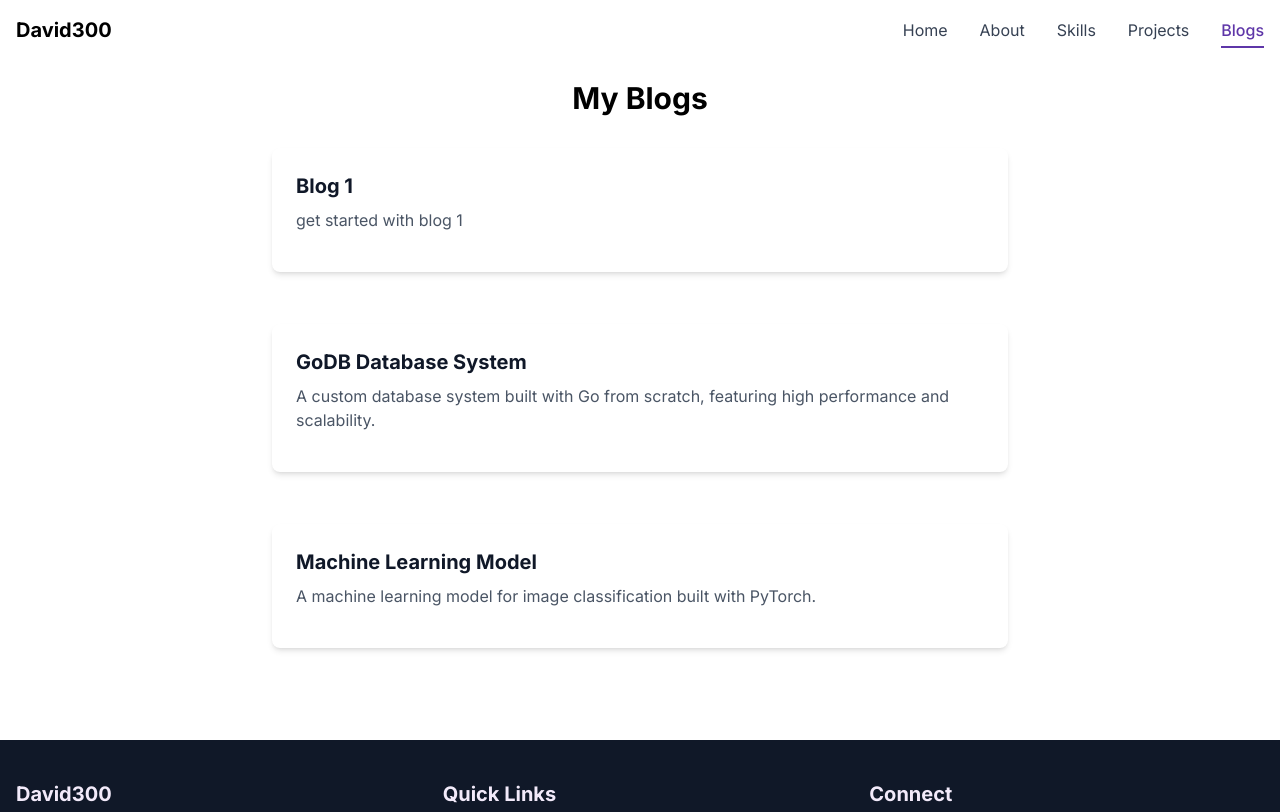
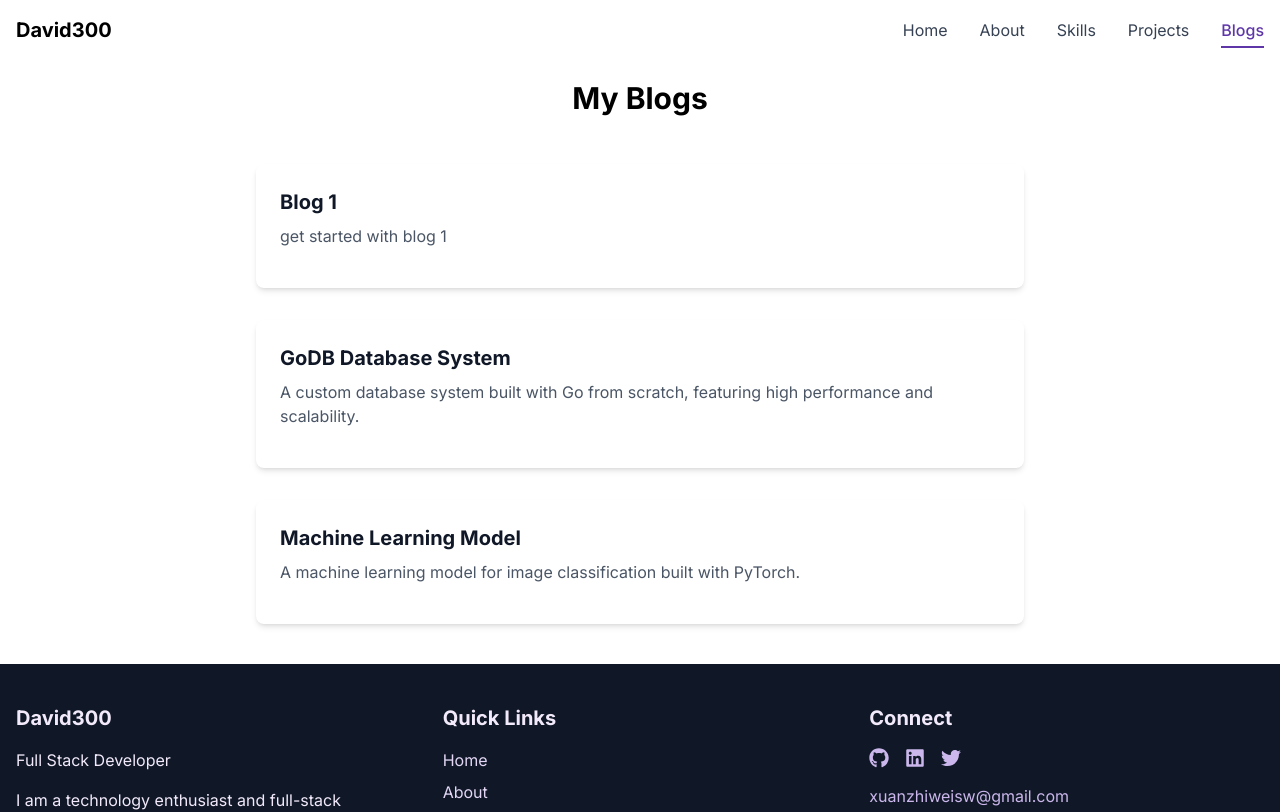
Before and after one commit to lodrg/portfolio, a Next.js app: page /blogs in a window 1280 px wide. Shown: the top 812 px of the page. Built offline with nearby package versions, Linux system fonts and the light colour scheme.

Commit message:
update image

```diff
--- a/src/app/blogs/[id]/page.tsx
+++ b/src/app/blogs/[id]/page.tsx
@@ -2,6 +2,7 @@
 
 import { usePathname } from 'next/navigation';
 import { FC, MouseEvent } from 'react';
+
 
 // 定义图片项接口
 interface ImageItem {
--- a/src/app/blogs/page.tsx
+++ b/src/app/blogs/page.tsx
@@ -13,50 +13,67 @@ const containerVariants = {
   }
 };
 
+// 卡片出现效果 - 模拟 SkillsPage 风格
 const cardVariants = {
-  hidden: { opacity: 0, y: 20 },
+  hidden: {
+    opacity: 0,
+    y: 50,         // 从下方50px的位置开始
+    scale: 0.97    // 稍微缩小的初始状态
+  },
   visible: {
     opacity: 1,
     y: 0,
-    transition: { duration: 0.4 }
+    scale: 1,
+    transition: {
+      duration: 0.7,        // 稍长的动画持续时间
+      ease: [0.25, 0.1, 0.25, 1], // 自定义缓动函数，模拟优雅的入场
+    }
+  },
+  hover: {
+    y: -4,
+    boxShadow: "0 12px 24px rgba(0,0,0,0.1)",
+    transition: { duration: 0.2 }
   }
 };
 
 export default function BlogsPage() {
   const router = useRouter();
 
-  const handleCardClick = (blogId) => {
-    router.push(`/blogs/${blogId}`);
-  };
-
   return (
     <div className="pt-20 pb-10">
-      <h1 className="text-3xl font-bold mb-8 text-center">My Blogs</h1>
+      <h1 className="text-3xl font-bold mb-12 text-center">My Blogs</h1>
 
-      <motion.div
-        className="flex flex-col max-w-3xl mx-auto px-4"
-        variants={containerVariants}
-        initial="hidden"
-        animate="visible"
-      >
-        {blogs.map((blog) => (
-          // 关键修改：添加外层div预留hover空间
-          <div className="mb-8 pt-1 pb-5 -mt-1" key={`container-${blog.id}`}>
+      <div className="container mx-auto px-4">
+        <div className="max-w-3xl mx-auto space-y-8">
+          {blogs.map((blog, index) => (
+            // 每个卡片独立控制其动画
             <motion.div
               key={blog.id}
-              className="bg-white rounded-lg overflow-hidden shadow-md cursor-pointer transform hover:-translate-y-1 hover:shadow-xl transition-all duration-200"
+              className="bg-white rounded-lg shadow-md overflow-hidden cursor-pointer"
               variants={cardVariants}
-              // 移除Framer Motion的hover动画，改用CSS
-              onClick={() => handleCardClick(blog.id)}
+              initial="hidden"
+              // 使用 whileInView 实现滚动触发
+              whileInView="visible"
+              // 视口设置
+              viewport={{
+                once: true,           // 动画只播放一次
+                margin: "0px 0px -150px 0px"  // 当距离视口底部150px时就开始动画
+              }}
+              // 添加基于索引的延迟，实现错开效果
+              transition={{
+                delay: index * 0.15,  // 每个卡片延迟0.15秒
+              }}
+              whileHover="hover"
+              onClick={() => router.push(`/blogs/${blog.id}`)}
             >
               <div className="p-6">
                 <h2 className="text-xl font-bold mb-2 text-gray-900">{blog.title}</h2>
                 <p className="text-gray-600 mb-4 line-clamp-2">{blog.description}</p>
               </div>
             </motion.div>
-          </div>
-        ))}
-      </motion.div>
+          ))}
+        </div>
+      </div>
     </div>
   );
 }
```
